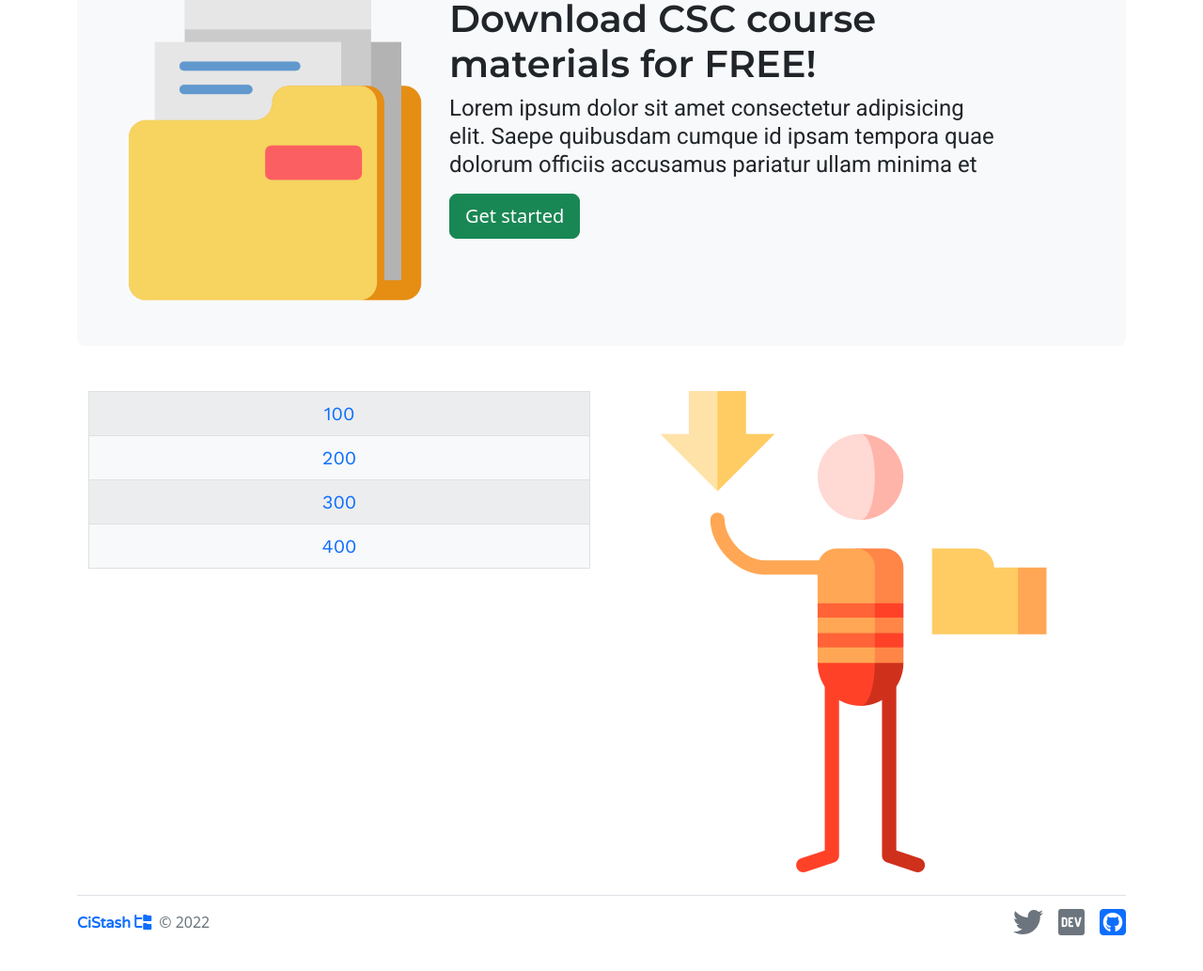
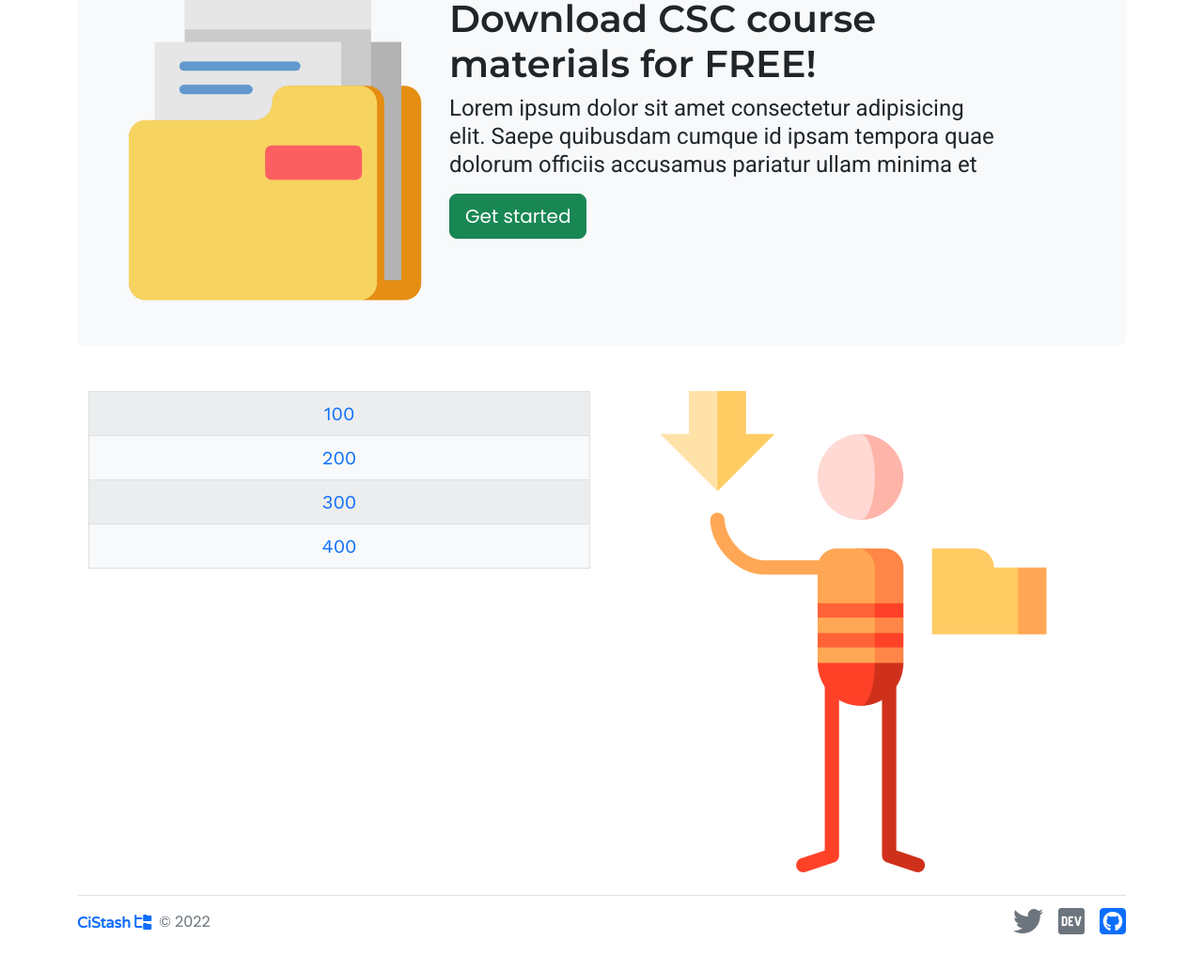
Before and after one commit to israel-oye/CiStash, a Flask app: page /home/ in a window 1280 px wide. Shown: the part 173-1206 px from the top of the page at 94% size. Run offline with Flask 3, Linux system fonts and the light colour scheme; parts of the project's set-up code (start-up, migrations or seed data) failed here and were passed over; some libraries are stand-ins or nearby versions.

Commit message:
make cosmetic changes

```diff
--- a/src/static/css/stylesheet.css
+++ b/src/static/css/stylesheet.css
@@ -1,10 +1,10 @@
 body {
     min-height: 100vh;
+    font-family: 'Poppins', sans-serif;
     font-family: 'Roboto', sans-serif;
     font-family: 'Work Sans', sans-serif;
     font-family: 'Montserrat', sans-serif;
     font-family: 'Fredoka One', cursive;
-    font-family: 'Poppins', sans-serif;
     font-family: 'Varela Round', sans-serif;
 }
 
@@ -19,6 +19,10 @@ p {
 
 table {
     width: 20%;
+}
+
+.body-text {
+    font-family: 'Poppins', sans-serif;
 }
 
 .top-img {
--- a/src/templates/_layout.html
+++ b/src/templates/_layout.html
@@ -5,18 +5,24 @@
     <meta charset="UTF-8">
     <meta http-equiv="X-UA-Compatible" content="IE=edge">
     <meta name="viewport" content="width=device-width, initial-scale=1.0">
+    <meta name="description" content="Download CSC Course Materials for FREE!">
     <title>{% block title %} {%endblock%} | CiStash </title>
     <link rel="shortcut icon" href="{{url_for('static', filename='/images/folder-tree-solid.svg')}}" type="image/x-icon">
+
     <link rel="stylesheet" href="{{url_for('static', filename='/css/stylesheet.css')}}">
     <link rel="stylesheet" href="https://cdn.jsdelivr.net/npm/bootstrap@5.2.2/dist/css/bootstrap.min.css">
+
     <link rel="preconnect" href="https://fonts.googleapis.com">
     <link rel="preconnect" href="https://fonts.gstatic.com" crossorigin>
     <link href="https://fonts.googleapis.com/css2?family=Fredoka+One&family=Montserrat:wght@600&family=Poppins:wght@400;500&family=Roboto&family=Varela+Round&family=Work+Sans:wght@400;700;900&display=swap" rel="stylesheet">
 
+    <link rel="stylesheet" href="https://unpkg.com/dropzone@5/dist/min/dropzone.min.css" type="text/css" />
+    <script src="https://unpkg.com/dropzone@5/dist/min/dropzone.min.js"></script>
+
     <script src="https://kit.fontawesome.com/868c606ea8.js" crossorigin="anonymous"></script>
 </head>
 
-<body class="d-flex flex-column min-vh-100">
+<body class="d-flex flex-column min-vh-100 body-text">
     {% include 'include/_navbar.html' %}
     <!--  -->
     {% include 'include/_message.html' %}
--- a/src/templates/include/_navbar.html
+++ b/src/templates/include/_navbar.html
@@ -19,7 +19,7 @@
                 </li>
                 {% if current_user.is_authenticated %}
                 <li class="nav-item px-3">
-                    <a class="nav-link nav-text" href="#">Upload</a>
+                    <a class="nav-link nav-text" href="{{url_for('auth_bp.upload')}}">Upload</a>
                 </li>
                 {% endif %}
                 <li class="nav-item px-3">
--- a/src/templates/register.html
+++ b/src/templates/register.html
@@ -12,7 +12,7 @@
                     {{ form.username }}
                     <!--  -->
                     {% for error in form.username.errors %}
-                    <small class="form-text">{{ error }}</small>
+                    <small class="form-text"><i class="fa-solid fa-circle-exclamation"></i> {{ error }}</small>
                     <!--  -->
                     {% endfor %}
                 </div>
@@ -21,7 +21,7 @@
                     {{ form.email }}
                     <!--  -->
                     {% for error in form.email.errors %}
-                    <small class="form-text">{{ error }}</small>
+                    <small class="form-text"><i class="fa-solid fa-circle-exclamation"></i> {{ error }}</small>
                     <!--  -->
                     {% endfor %}
                 </div>
```
